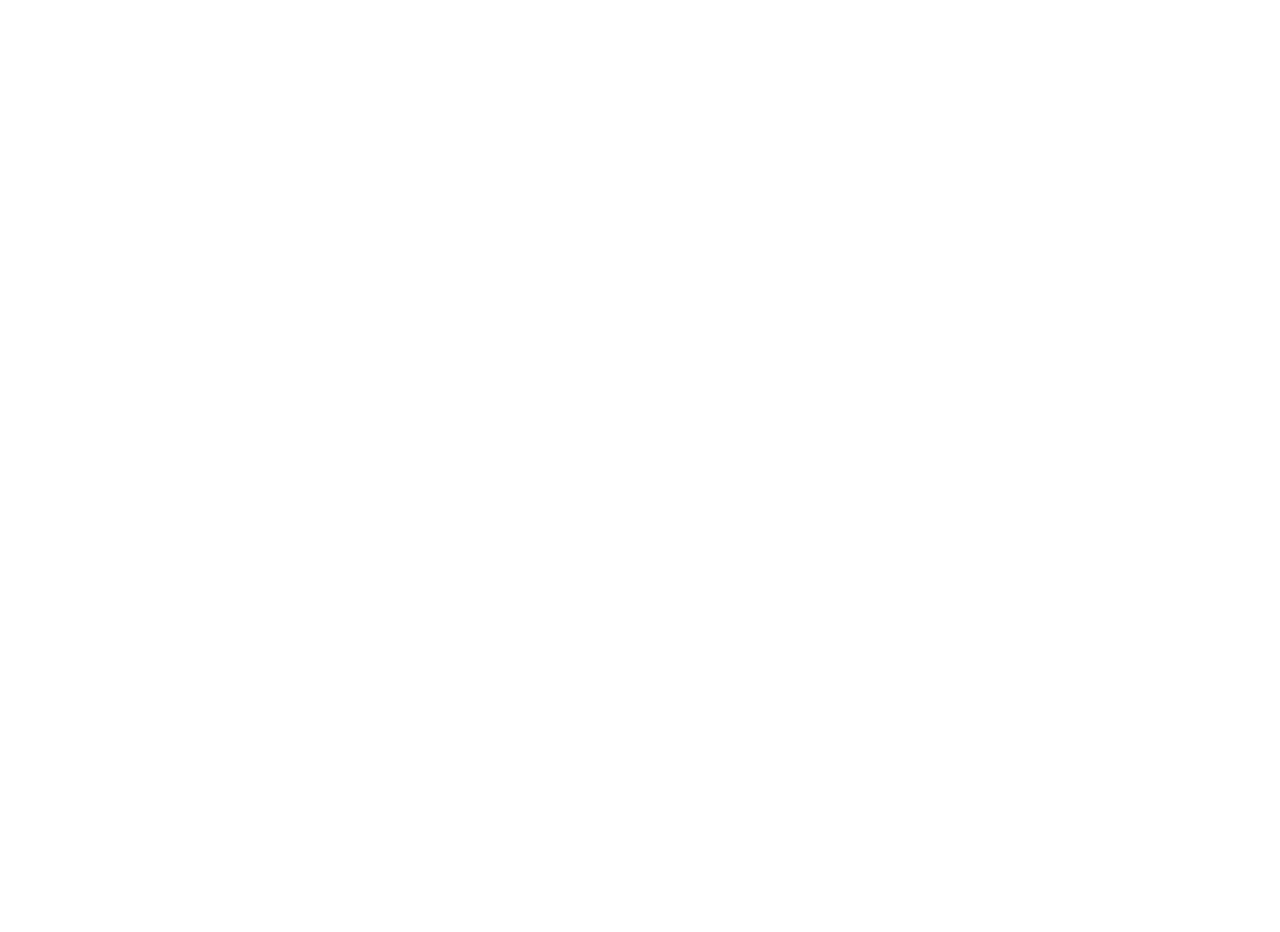
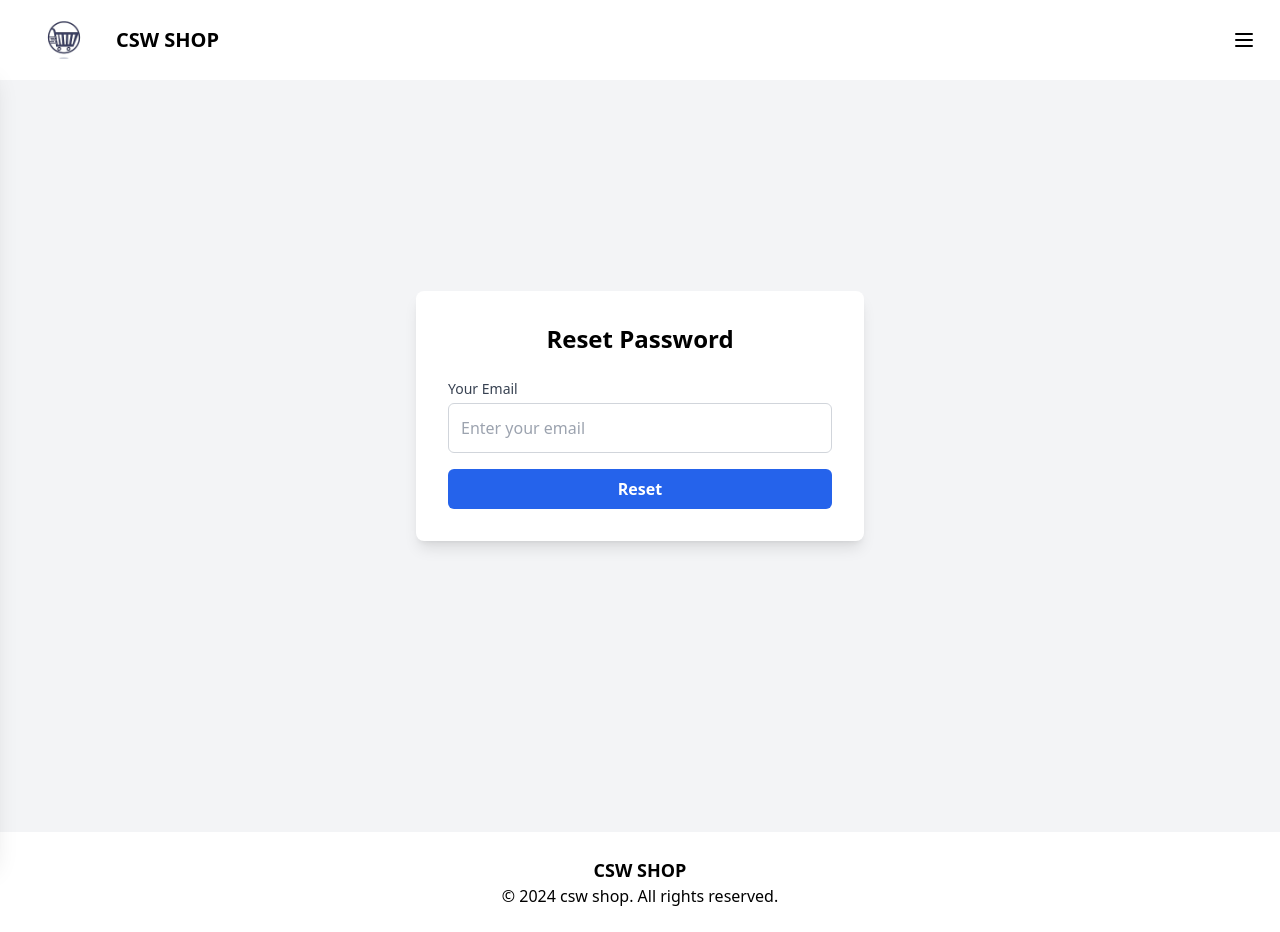
Before and after one commit to zobirofkir/e-commerce-frontend, a React (Create React App) app: page /reset in a window 1280 px wide. Before the commit this address had no page. Before the commit the page ends 800 px from the top, so only its background shows below. Built offline with nearby package versions, Linux system fonts and the light colour scheme.

Commit message:
create reset page

```diff
--- a/src/App.js
+++ b/src/App.js
@@ -4,6 +4,7 @@
 import HomeScreen from './screens/home/HomeScreen';
 import LoginScreen from './screens/login/LoginScreen';
 import RegisterScreen from './screens/register/RegisterScreen';
+import ResetScreen from './screens/reset/ResetScreen';
 
 function App() {
   return (
@@ -13,6 +14,7 @@
           <Route index element={<HomeScreen />} />
           <Route path="login" element={<LoginScreen />} />
           <Route path="register" element={<RegisterScreen />} />
+          <Route path="reset" element={<ResetScreen />} />
         </Route>
       </Routes>
     </BrowserRouter>
--- /dev/null
+++ b/src/screens/reset/ResetScreen.js
@@ -0,0 +1,67 @@
+import axios from 'axios';
+import React, { useState } from 'react';
+
+const ResetScreen = () => {
+  const [email, setEmail] = useState('');
+  const [error, setError] = useState('');
+  const [loading, setLoading] = useState(false);
+
+  const handleReset = async (e) => {
+    e.preventDefault();
+
+    const data = {
+      email,
+    };
+
+    setLoading(true);
+
+    try {
+      const response = await axios.post(`${process.env.REACT_APP_BACKEND_APP_URL}/api/users/password/email`, data);
+      if (response.status === 200) {
+        console.log(response.data);
+        window.location.href = '/';
+      }
+    } catch (err) {
+      setLoading(false);
+
+      if (err.response && err.response.status === 401) {
+        setError('Sorry, we could not find a user with that email.');
+      } else {
+        setError('An error occurred. Please try again.');
+      }
+      console.error(err);
+    }
+  };
+
+  return (
+    <div className="flex items-center justify-center min-h-screen bg-gray-100">
+      <div className="bg-white shadow-lg rounded-lg p-8 w-full max-w-md">
+        <h2 className="text-2xl font-bold text-center mb-6">Reset Password</h2>
+        <form onSubmit={handleReset}>
+          {error && <p className="text-red-500 mb-4">{error}</p>}
+          <div className="mb-4">
+            <label htmlFor="email" className="block text-sm font-medium text-gray-700">Your Email</label>
+            <input
+              type="email"
+              id="email"
+              className="mt-1 block w-full p-3 border border-gray-300 rounded-md focus:outline-none focus:ring focus:ring-blue-400"
+              placeholder="Enter your email"
+              value={email}
+              onChange={(e) => setEmail(e.target.value)}
+              required
+            />
+          </div>
+          <button
+            type="submit"
+            className="w-full py-2 bg-blue-600 text-white font-semibold rounded-md hover:bg-blue-500 transition duration-200"
+            disabled={loading}
+          >
+            {loading ? 'Please Wait...' : 'Reset'}
+          </button>
+        </form>
+      </div>
+    </div>
+  );
+};
+
+export default ResetScreen;
```
